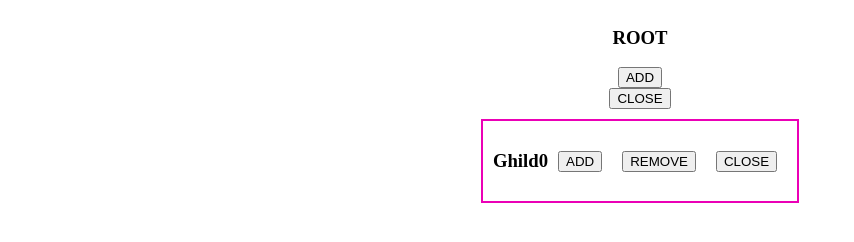
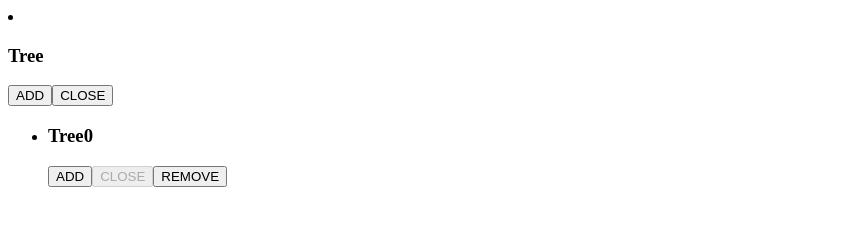
Before and after one commit to ArmLil/catch-clock, a plain HTML site: page treejs.html in a window 1280 px wide. Both pictures are taken after a click on the button "ADD". Shown: the whole page, without its empty margins (0-854 px from the left). Drawn offline with Linux system fonts and the light colour scheme.

Commit message:
get tree

```diff
--- a/treejs.html
+++ b/treejs.html
@@ -21,74 +21,62 @@
         return;
       }
     }
-////////////////////////////////////////////////////////////
-    createNode = (name) => {
-      const node = document.createElement('div');
-      node.style.display = 'flex';
-      node.style.flexDirection = 'column';
-      node.style.justifyContent = 'center';
-      node.style.alignItems = 'center';
-      node.style.border = `2px solid rgb(${parseInt(Math.random()*300)}, 0, ${parseInt(Math.random()*200)})`;
-      node.style.margin = '10px';
-      node.style.padding = '10px';
-      node.style.overflow = 'hidden';
 
-      const node_name = document.createElement('h3');
-      node_name.innerHTML = name;
+    createAddButton = (button_close, li, name) => {
+      const container_add = document.createElement('button');
+      const container_ul = document.createElement('ul');
+      container_add.innerHTML = 'ADD';
+      let i = 0;
+      container_add.onclick = () => {
+        if(button_close.disabled) {
+          li.appendChild(container_ul);
+          button_close.disabled = false;
+        }
+        container_ul.appendChild(createNode(`${name}${i++}`, button_close));
+      }
+      return container_add;
+    }
 
-      const node_add = document.createElement('button');
-      node_add.innerHTML = 'ADD';
-      node_add.style.margin = '10px';
-      let i = 0;
-      node_add.onclick = () => node.appendChild(createNode(`${name}${i++}`));
+    createRoot = (name) => {
+      const root_li = document.createElement('li');
+      const root_div = document.createElement('div');
+      root_li.appendChild(root_div);
 
+      const root_name = document.createElement('h3');
+      root_name.innerHTML = name;
+      root_div.appendChild(root_name);
+
+      const root_close = document.createElement('button');
+      root_close.innerHTML = 'CLOSE';
+      root_close.disabled = true;
+      root_close.addEventListener('click', () => closeHandler(root_li, root_close, 'ul'));
+      //root_close.onclick = () => closeHandler(root_li, root_close, 'div');
+      const root_add = createAddButton(root_close, root_li, name);
+      root_div.appendChild(root_add);
+      root_div.appendChild(root_close);
+      return [root_li,root_div];
+    }
+
+    createNode = (name, close_button) => {
+      const node = createRoot(name);
+      const node_li = node[0];
+      const node_div = node[1];
       const node_remove = document.createElement('button');
       node_remove.innerHTML = 'REMOVE';
-      node_remove.style.margin = '10px';
-      node_remove.onclick = () => node.remove();
+      node_remove.onclick = () => {
+        const parent = node_li.parentNode;
+        const siblings = parent.getElementsByTagName('li');
+        console.log(siblings.length);
+        if(siblings.length == '1') close_button.disabled = true;
+        node_li.remove();
+      }
+      node_div.appendChild(node_remove);
+      return node_li;
+    }
 
-      const node_close = document.createElement('button');
-      node_close.innerHTML = 'CLOSE';
-      node_close.style.margin = '10px';
-
-      const content = document.createElement('section');
-      content.appendChild(node_name);
-      content.appendChild(node_add);
-      content.appendChild(node_remove);
-      content.appendChild(node_close);
-      content.style.display = 'flex';
-      content.style.justifyContent = 'center';
-      content.style.alignItems = 'center';
-      content.style.margin = '0px';
-      content.style.padding = '0px';
-      content.style.overflow = 'hidden';
-      content.style.flexFlow = 'row wrap';
-
-      node_close.addEventListener('click', () => closeHandler(node, node_close, 'div'));
-      //node_close.onclick = () => closeHandler(node, node_close, 'div');
-      node.appendChild(content);
-      return node;
-    }
-///////////////////////////////////////////////////////
     const container = document.getElementById('root');
-    const container_name = document.createElement('h3');
-    container_name.innerHTML = 'ROOT';
-
-    const container_add = document.createElement('button');
-    container_add.innerHTML = 'ADD';
-    let i = 0;
-    container_add.onclick = () => container.appendChild(createNode(`Ghild${i++}`));
-
-    const container_close = document.createElement('button');
-    container_close.innerHTML = 'CLOSE';
-    container_close.addEventListener('click', () => closeHandler(container, container_close, 'div'));
-    //container_close.onclick = () => closeHandler(container, container_close, 'div');
-    container.appendChild(container_name);
-    container.appendChild(container_add);
-    container.appendChild(container_close);
-    container.style.display = 'flex';
-    container.style.flexDirection = 'column';
-    container.style.alignItems = 'center';
+    const container_li = createRoot('Tree')[0];
+    container.appendChild(container_li);
 
     </script>
   </body>
```
